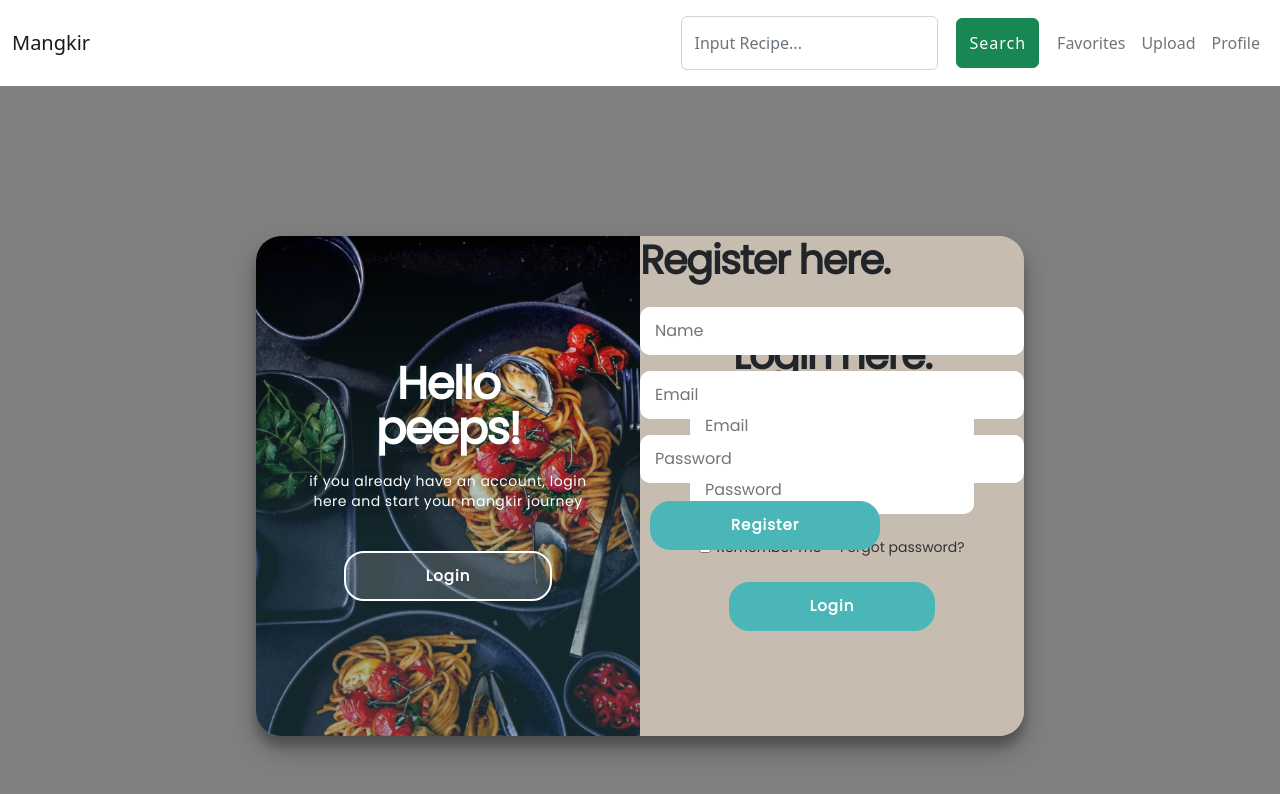
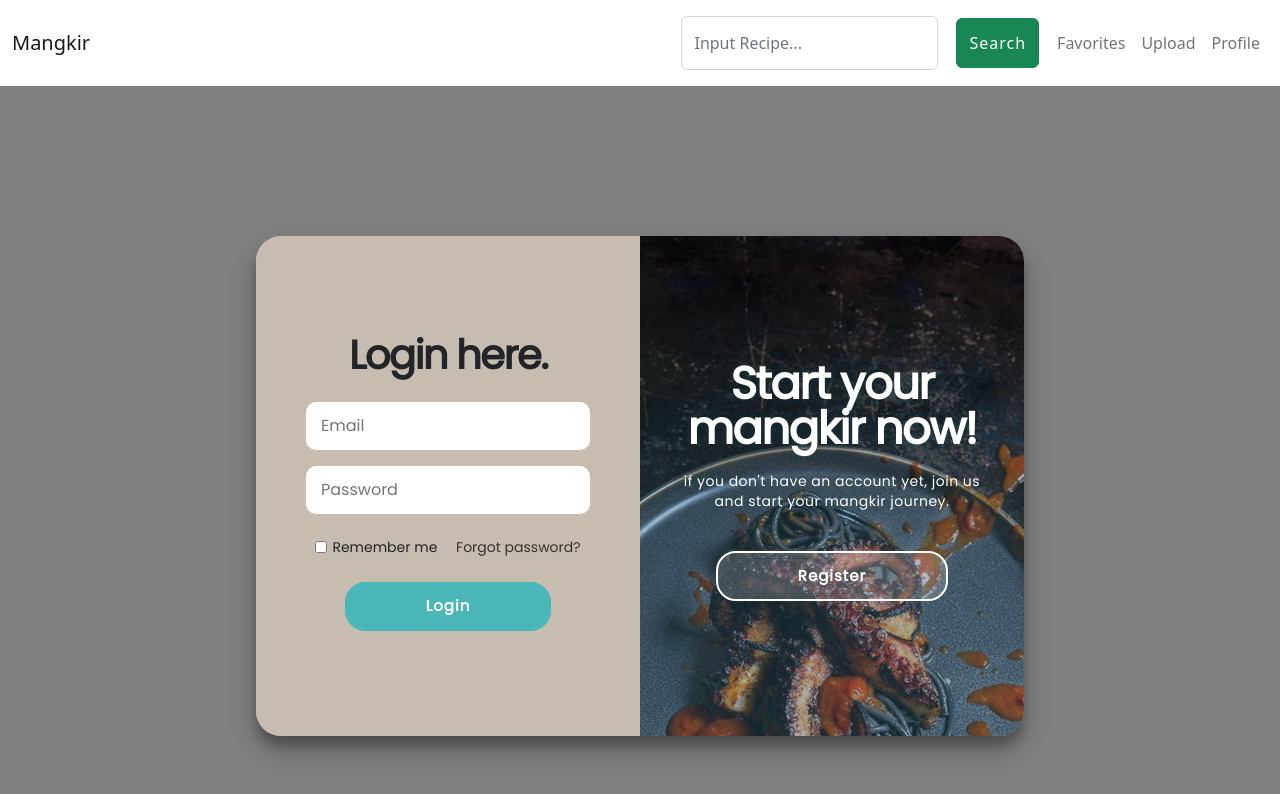
Before and after one commit to KamilZhafran/Mangkir-Web-Based, a React (Create React App) app: page /login-register in a window 1280 px wide. Shown: the top 794 px of the page. Built offline with nearby package versions, Linux system fonts and the light colour scheme.

Commit message:
fix logreg button

```diff
--- a/src/App.js
+++ b/src/App.js
@@ -31,7 +31,7 @@ function App() {
                   <Link to='/input' className='nav-link'>Upload</Link>
                 </li>
                 <li className='nav-item'>
-                  <a href="/#" className='nav-link'>Profile</a>
+                  <Link to='/login-register' className='nav-link'>Profile</Link>
                 </li>
               </ul>
             </div>
--- a/src/pages/LoginRegister.js
+++ b/src/pages/LoginRegister.js
@@ -1,5 +1,5 @@
 import styles from '../styles/LoginRegister.module.css';
-import React, { useRef } from 'react';
+import React, { useRef, useState } from 'react';
 
 export class LoginRegister extends React.Component {
     constructor(props) {
@@ -15,19 +15,27 @@ export class LoginRegister extends React.Component {
     //       ubah juga nama class nya di file css yang bersangkutan
     render() {
         // TODO: masih gabisa nih pencet button add/remove class
-        let isContainerActive = this.state;
+        let check = false;
 
         const registerButton = () => {
-            isContainerActive = false;
+            this.setState(prevState => ({
+                isContainerActive: !prevState.isContainerActive
+            }));
+            console.log("register button clicked");
         }
 
         const loginButton = () => {
-            isContainerActive = true;
+            this.setState(prevState => ({
+                isContainerActive: !prevState.isContainerActive
+            }));
+            console.log("login button clicked");
         }
+
+        console.log(this.state.isContainerActive);
 
         return (
             <div className={styles.bodyLogin}>
-                <div className={`${styles.container} ${isContainerActive?` ${styles.rightPanelActive}`:''}`} id="container">
+                <div className={`${styles.container} ${this.state.isContainerActive?` ${styles.rightPanelActive}`:''}`} id="container">
 
                     <div className={`${styles.formContainer} ${styles.registerContainer}`}>
                         <form action="#">
--- a/src/styles/InputRecipe.module.css
+++ b/src/styles/InputRecipe.module.css
@@ -1,6 +1,6 @@
-head {
+/* head {
     backdrop-filter: blur(5px);
-}
+} */
 
 .bodyRecipe {
     background-image: url('../../public/res/InputRecipe/1.jpeg');
```
